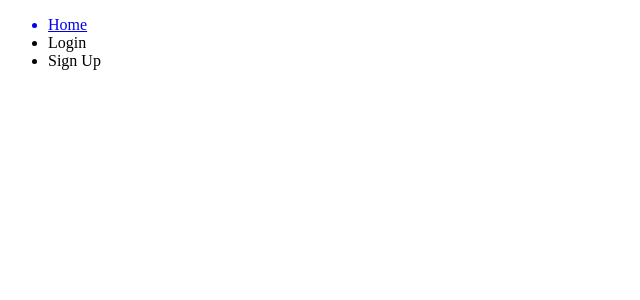
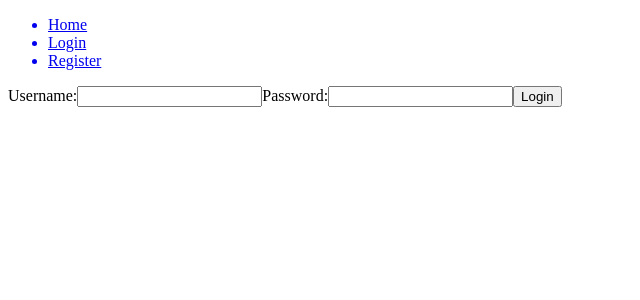
Before and after one commit to bw-pintereach-2020/client, a React (Create React App) app: page /login in a window 1280 px wide. Shown: the top 300 px of the page, without its empty margins (0-640 px from the left). Built offline with nearby package versions, Linux system fonts and the light colour scheme.

Commit message:
added working login form

```diff
--- a/src/App.js
+++ b/src/App.js
@@ -1,10 +1,9 @@
 //react imports
-import React from 'react'
-import { Route, Link, Switch } from 'react-router-dom'
-import Navbar from './components/NavBar'
-import Home from './components/Home'
-
-
+import React from 'react';
+import { Route, Switch } from 'react-router-dom';
+import Navbar from './components/NavBar';
+import Home from './components/Home';
+import Login from './components/Login';
 //styles
 import './styles/App.css'
 
@@ -14,14 +13,13 @@ function App() {
     <div className='App'>
       {/* Navbar Component Here */}
       <Navbar />
-        <Switch>
-          {/* <Route path='/login' component={Login} /> */}
-          {/* <Route path='/login' component={Register} /> */}
-          {/* <PrivateRoute path='/login' component={Dashboard} /> */}
-          <Route exact path='/' component={Home} ></Route>
-        </Switch>
+      <Switch>
+        {/* <PrivateRoute path='/login' component={Dashboard} /> */}
+        <Route path='/login' component={Login}></Route>
+        {/* <Route path='/login' component={Register} /> */}
+        <Route exact path='/' component={Home}></Route>
+      </Switch>
     </div>
   )
 }
-
 export default App
--- a/src/components/Login.js
+++ b/src/components/Login.js
@@ -2,3 +2,49 @@
 //submit posted to back end
 //success returns login token
 //routes to dashboard
+
+import React, { useState } from 'react';
+
+const loginData = []
+
+const initalFormValues = {
+    username: '',
+    password: '',
+}
+
+export default function Login() {
+
+    const [ login, setLoginData ] = useState(loginData);
+    const [ formValue, setFormValue ] = useState(initalFormValues);
+
+    const inputChange = (evt) => {
+        const { name, value } = evt.target;
+        setFormValue({
+            ...formValue,
+            [name]: value });
+    };
+
+    const submit = (evt) => {
+        evt.preventDefault();
+        let newLogin = {
+            username: formValue.username,
+            password: formValue.password,
+        };
+        setLoginData([...login, newLogin]);
+        setFormValue(initalFormValues);
+    };
+
+    return (
+        <form onSubmit={submit}>
+            <label>
+                Username:
+                        <input type='text' name='username' onChange={inputChange} />
+            </label>
+            <label>
+                Password:
+                        <input type='text' name='password' onChange={inputChange}/>
+            </label>
+            <button>Login</button>
+        </form>
+    )
+}
--- a/src/components/NavBar.js
+++ b/src/components/NavBar.js
@@ -9,8 +9,8 @@ export default function NavBar(){
     return (
         <ul>
             <Link to="/"><li>Home</li></Link>
-            <li>Login</li>
-            <li>Sign Up</li>
+            <Link to="/login"><li>Login</li></Link>
+            <Link to="/register"><li>Register</li></Link>
         </ul>
     );
 }
```
